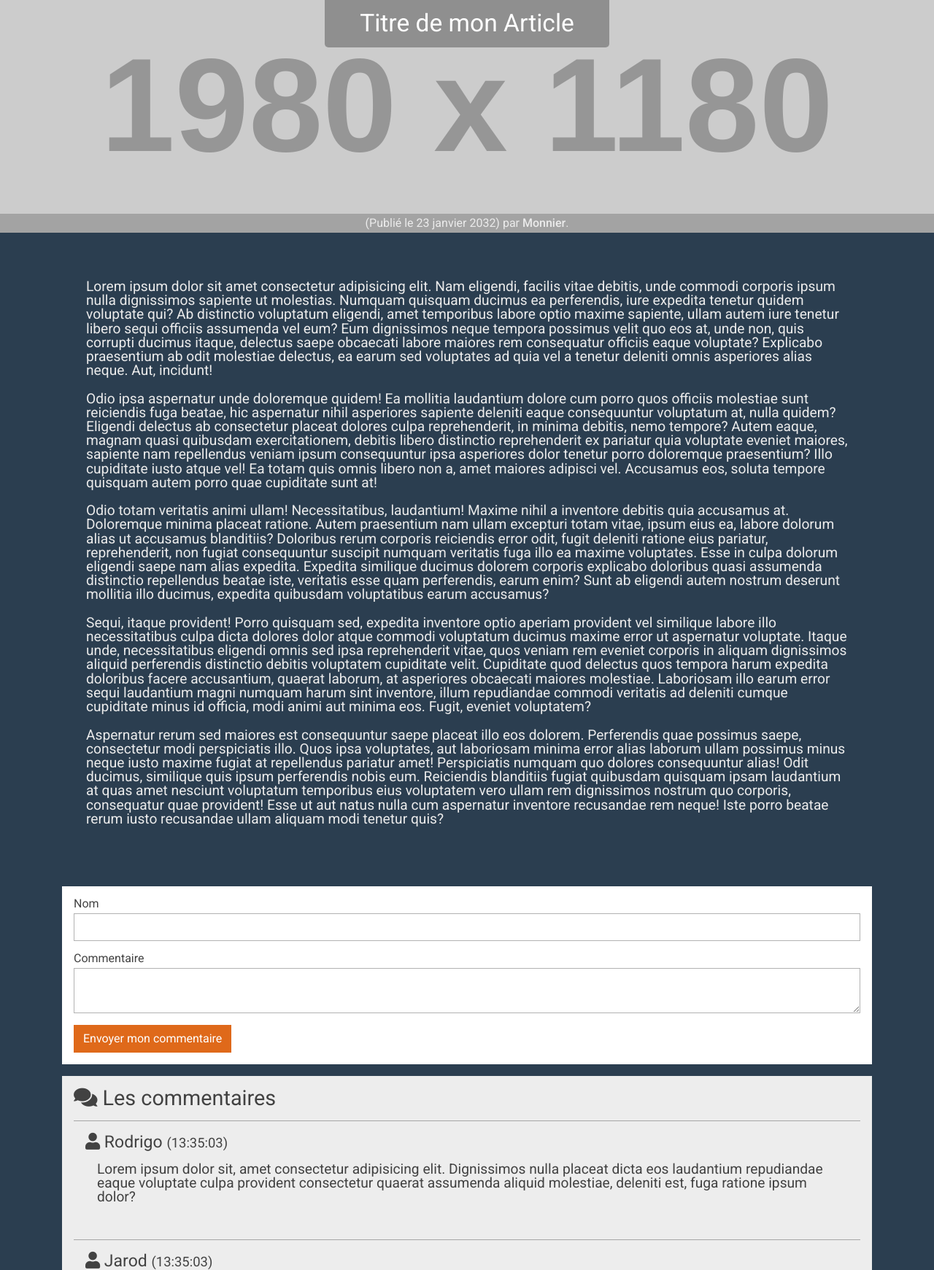
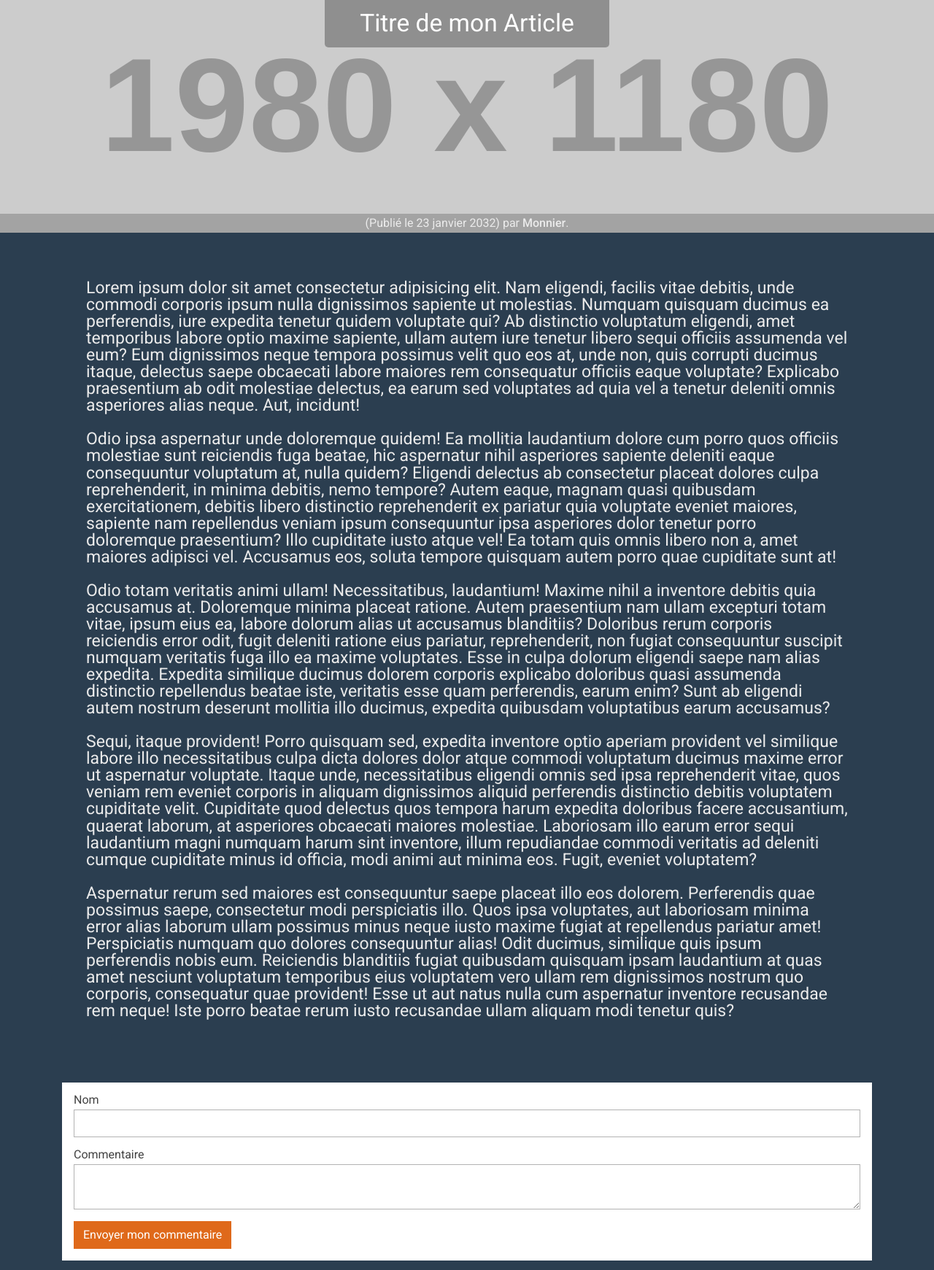
Before and after one commit to Miniroups/projet_blog_promo, a PHP site: page /wip/article.php in a window 1280 px wide. Shown: the part 39-1780 px from the top of the page at 73% size. Run offline with PHP 8.4, Linux system fonts and the light colour scheme; grey boxes labelled with a size stand in for pictures from a placeholder-image service; some libraries are stand-ins or nearby versions.

Commit message:
CSS UPDATE : Article

```diff
--- a/public/css/style.css
+++ b/public/css/style.css
@@ -461,6 +461,7 @@ body {
 }
 .content.article-show section.article article {
     padding: 2rem;
+    font-size: 1.2em;
 }
 .content.article-show .new-comment {
 
```
